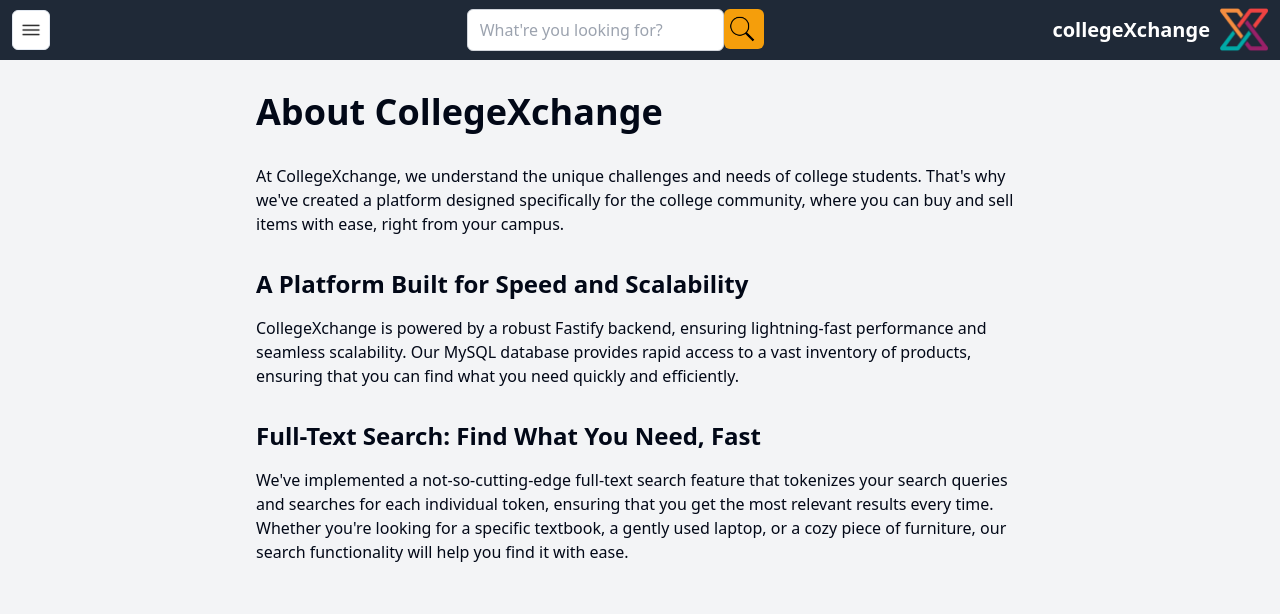
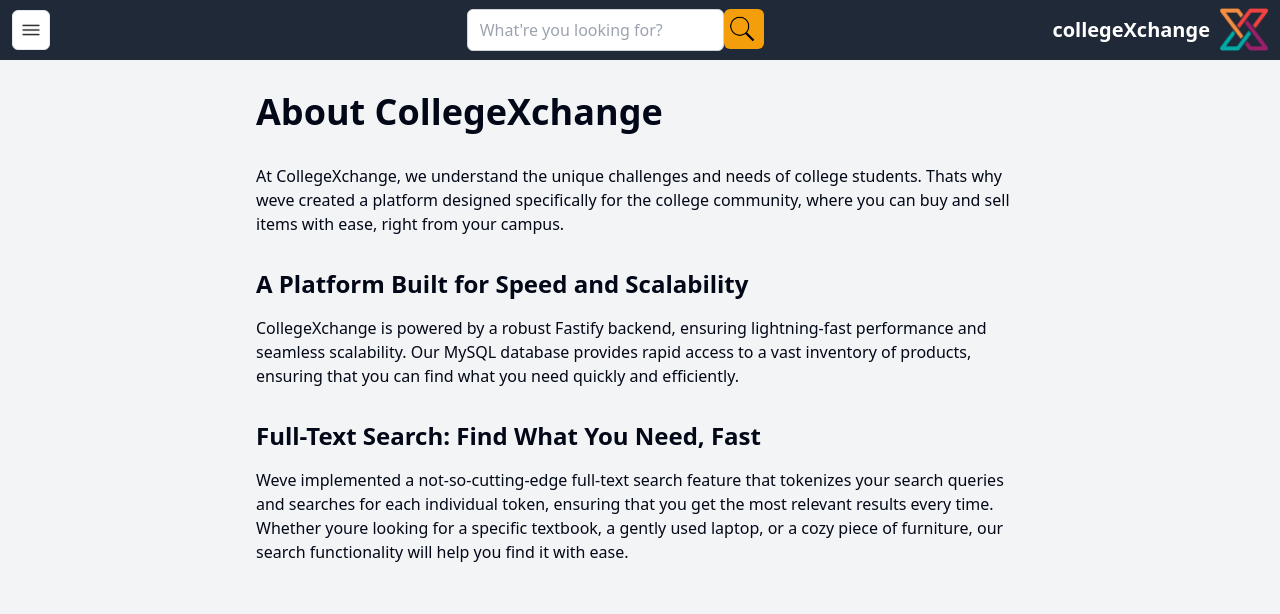
Before and after one commit to the1andonlymanojos/frontEndCexchange, a Next.js app: page /about in a window 1280 px wide. Shown: the top 614 px of the page. Built offline with nearby package versions, Linux system fonts and the light colour scheme.

Commit message:
new build

```diff
--- a/src/app/about/page.tsx
+++ b/src/app/about/page.tsx
@@ -9,7 +9,7 @@
                 <div className="max-w-3xl mx-auto">
                     <h1 className="text-4xl font-bold mb-8">About CollegeXchange</h1>
                     <p className="mb-4">
-                        At CollegeXchange, we understand the unique challenges and needs of college students. That's why we've created a platform designed specifically for the college community, where you can buy and sell items with ease, right from your campus.
+                        At CollegeXchange, we understand the unique challenges and needs of college students. Thats why weve created a platform designed specifically for the college community, where you can buy and sell items with ease, right from your campus.
                     </p>
 
                     <h2 className="text-2xl font-bold mb-4 mt-8">A Platform Built for Speed and Scalability</h2>
@@ -19,7 +19,7 @@
 
                     <h2 className="text-2xl font-bold mb-4 mt-8">Full-Text Search: Find What You Need, Fast</h2>
                     <p className="mb-4">
-                        We've implemented a not-so-cutting-edge full-text search feature that tokenizes your search queries and searches for each individual token, ensuring that you get the most relevant results every time. Whether you're looking for a specific textbook, a gently used laptop, or a cozy piece of furniture, our search functionality will help you find it with ease.
+                        Weve implemented a not-so-cutting-edge full-text search feature that tokenizes your search queries and searches for each individual token, ensuring that you get the most relevant results every time. Whether youre looking for a specific textbook, a gently used laptop, or a cozy piece of furniture, our search functionality will help you find it with ease.
                     </p>
 
                     {/* Add more sections as needed */}
--- a/src/components/NavThing.tsx
+++ b/src/components/NavThing.tsx
@@ -181,14 +181,17 @@
                                     <AccordionContent className="text-gray-300">
                                         <div className="mb-2 text-base ml-4 hover:text-white cursor-pointer" onClick={(e)=>{
                                             router.push("/myoffers")
+                                            //@ts-ignore
                                             refClose.current.click();
                                         }}>View My Offers</div>
                                         <div className="mb-2 text-base ml-4 hover:text-white cursor-pointer" onClick={(e)=>{
                                             router.push("/mylistings")
+                                            //@ts-ignore
                                             refClose.current.click();
                                         }}>View My Listings</div>
                                         <div className="mb-2 text-base ml-4 hover:text-white cursor-pointer" onClick={(e)=>{
                                             router.push("/login")
+                                            //@ts-ignore
                                             refClose.current.click();
                                         }}>Login</div>
                                         <div className="mb-2 text-base ml-4 hover:text-white cursor-pointer">Personal Details</div>
@@ -199,6 +202,7 @@
                         <div className="flex my-8 justify-between items-center mb-4 text-gray-300 hover:text-white cursor-pointer"
                              onClick={(e)=>{
                                  router.push("/")
+                                 //@ts-ignore
                                  refClose.current.click();
                              }}>
                             <div className="mr-2 text-lg">Buy</div>
```
